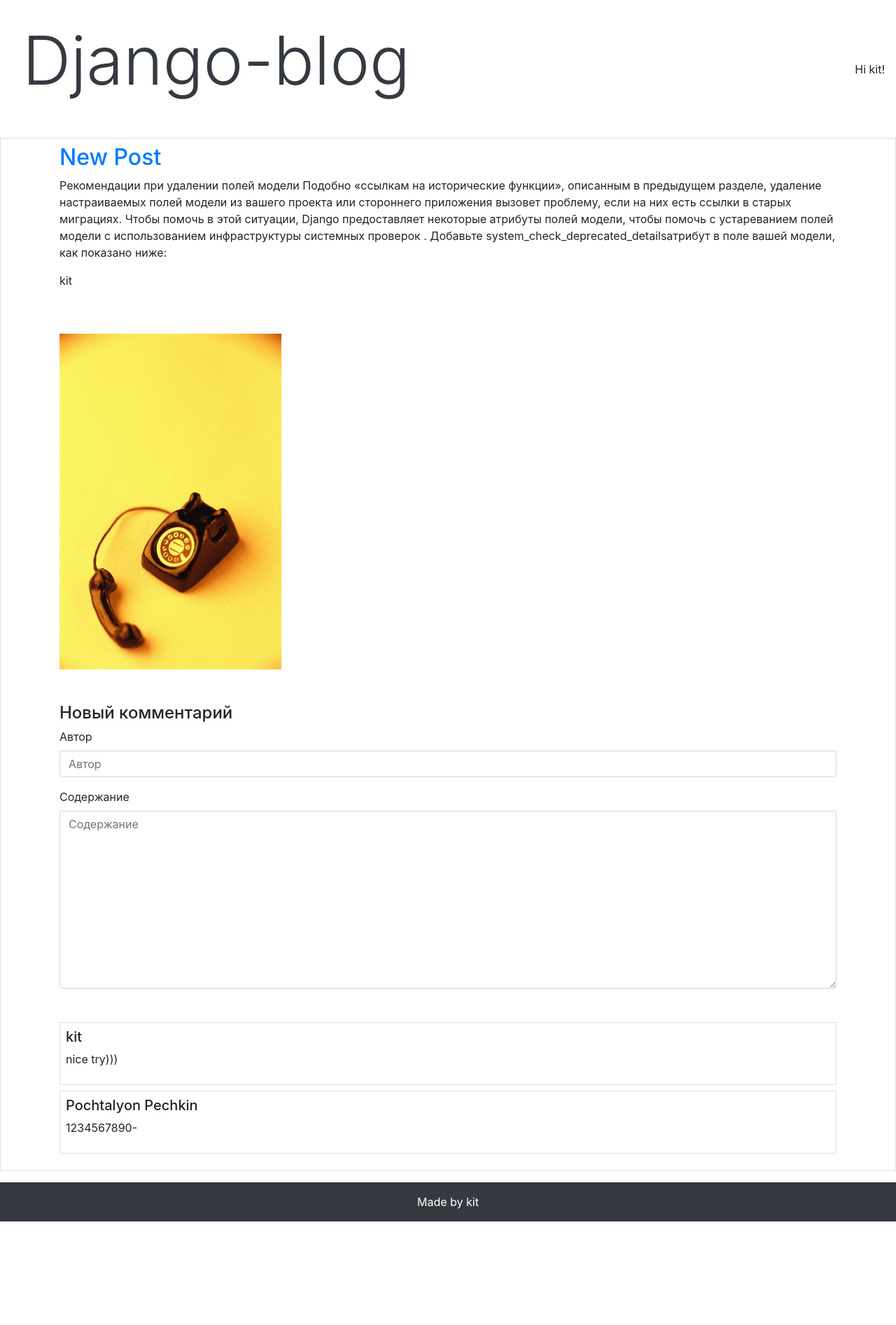
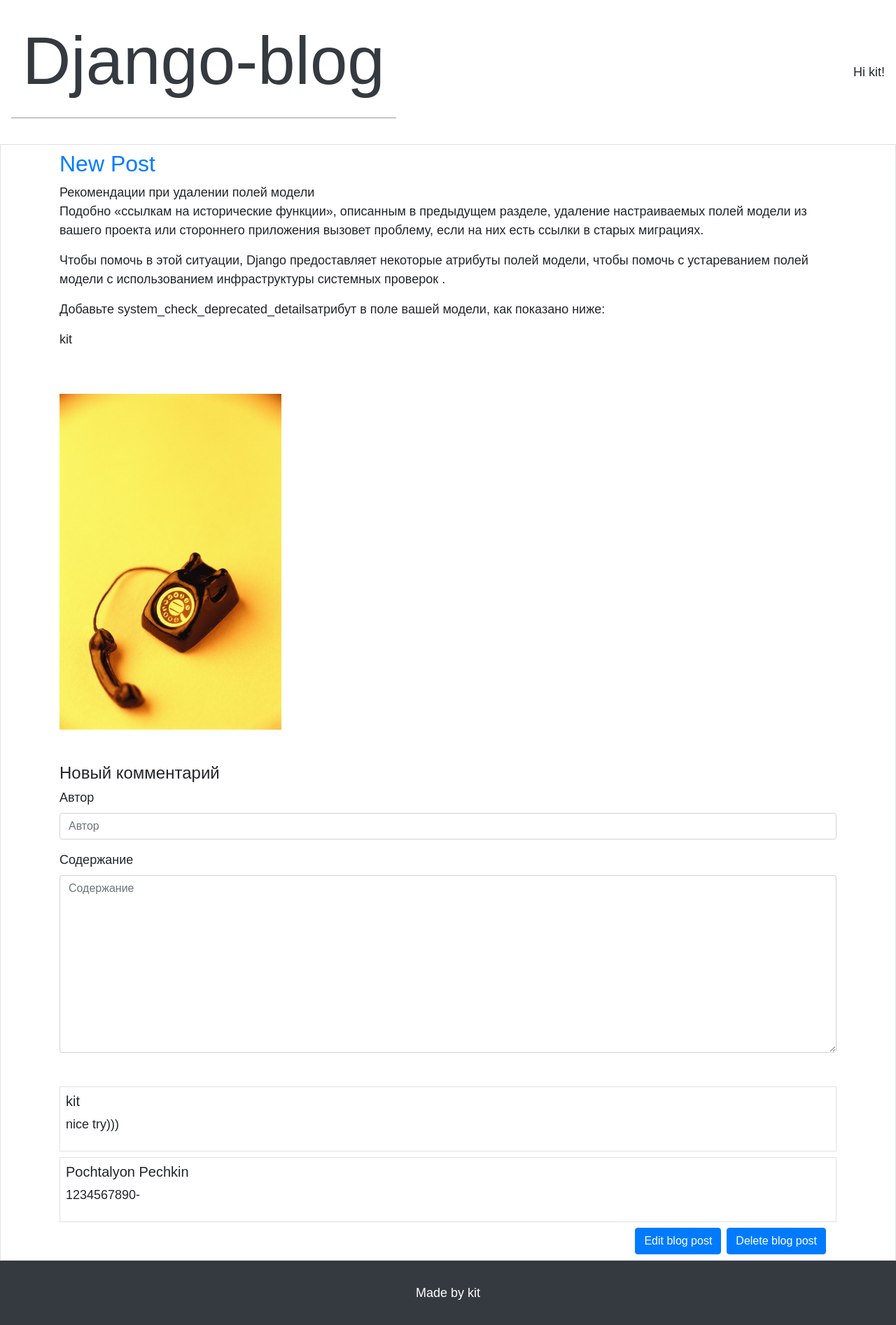
Before and after one commit to markcherepakhapython/django-blog, a Django app: page /post/1/ in a window 1280 px wide. Shown: the whole page at 70% size. Before the commit the page ends 1746 px from the top, so only its background shows below. Run offline with Django 3.2, Linux system fonts and the light colour scheme; a user stored in the database is signed in; data comes from the database, SQL or seed files in the repository; both versions use the stored data as it was after the commit; some libraries are stand-ins or nearby versions.

Commit message:
Upgrates

```diff
--- a/blog/views.py
+++ b/blog/views.py
@@ -1,5 +1,6 @@
 from django.views.generic import ListView, DetailView
 from django.views.generic.edit import CreateView, UpdateView, DeleteView
+from django.contrib.auth.mixins import LoginRequiredMixin
 from django.shortcuts import render, get_object_or_404
 from django.urls import reverse_lazy
 from .models import Post, AdditionalImage, Comment
@@ -28,16 +29,20 @@ class BlogCreateView(CreateView):
     template_name = 'post_new.html'
     fields = ['title', 'author', 'body']
 
-class BlogUpdateView(UpdateView):
+class BlogUpdateView(LoginRequiredMixin, UpdateView):
 
     model = Post
+    login_url = '/login/'
+    redirect_field_name = 'redirect_to'
     image = AdditionalImage
     template_name = 'post_edit.html'
     fields = ['title', 'body']
 
-class BlogDeleteView(DeleteView):
+class BlogDeleteView(LoginRequiredMixin, DeleteView):
 
     model = Post
+    login_url = '/login/'
+    redirect_field_name = 'redirect_to'
     image = AdditionalImage
     template_name = 'post_delete.html'
     success_url = reverse_lazy('home')
--- a/static/css/base.css
+++ b/static/css/base.css
@@ -50,3 +50,20 @@ header {
     text-align: right;
     margin-right: 2rem;
 }
+
+html {
+  position: relative;
+  min-height: 100%;
+}
+body {
+  margin-bottom: 60px;
+}
+
+.footer {
+  position: absolute;
+  bottom: 0;
+  width: 100%;
+  height: 60px;
+  line-height: 60px;
+  background-color: #f5f5f5;
+}
--- a/templates/base.html
+++ b/templates/base.html
@@ -6,7 +6,8 @@
         <title>Django Blog</title>
         <meta charset="utf-8">
         <meta name="viewport" content="width=device-width, initial-scale=1">
-        {% bootstrap_css %}
+				{% bootstrap_css %}
+				<link rel="stylesheet" type="text/css" href="{% static 'css/base.css' %}">
         <script src="https://cdnjs.cloudflare.com/ajax/libs/popper.js/1.12.9/umd/popper.min.js" integrity="sha384-ApNbgh9B+Y1QKtv3Rn7W3mgPxhU9K/ScQsAP7hUibX39j7fakFPskvXusvfa0b4Q" crossorigin="anonymous"></script>
         {% bootstrap_javascript jquery='slim' %}
     </head>
@@ -43,8 +44,10 @@
                 {% endblock content %}
             </div>
         </section>
-        <footer class="mt-3">
-            <div class="p-3 mb-2 text-center bg-dark text-white is-size-4">Made by kit</div>
-        </footer>
+				<footer class="footer">
+					<div>
+						<p class="p-3 mb-2 text-center bg-dark text-white is-size-4">Made by kit</p>
+					</div>
+				</footer>
     </body>
 </html>
--- a/templates/post_detail.html
+++ b/templates/post_detail.html
@@ -15,7 +15,7 @@
             <h2 class="is-size-5">
                 <a href="{% url 'post_detail' post.pk %}">{{ post.title }}</a>
             </h2>
-            <p class="content">{{ post.body }}</p>
+            <div>{{ post.body|linebreaks }}</div>
             <p class="author has-text-right is-italic"> {{ post.author }}</p>
         </div>
     </article>
@@ -51,11 +51,16 @@
 {% endif %}
 
 <nav class="level">
-    <div class="level-left"></div>
-    <div class="level-right">
-        <p class="level-item"><a class="button is-primary" href="{% url 'post_edit' post.pk %}">{% buttons submit='Edit blog post' %}{% endbuttons %}</a></p>
-        <p class="level-item"><a class="button is-info" href="{% url 'post_delete' post.pk %}">{% buttons submit='Delete blog post' %}{% endbuttons %}</a></p>
+    {% if user.is_authenticated and user == post.author %}
+    <div class="container">
+			<div class="d-grid gap-2 d-md-flex justify-content-md-end">
+				<a class="btn btn-primary me-md-2" href="{% url 'post_edit' post.pk %}" type="button">Edit blog post</a>
+				<a class="btn btn-primary ml-2" href="{% url 'post_delete' post.pk %}" type="button">Delete blog post</a>
+			</div>
     </div>
+		{% else %}
+		<a class="nav-link" href="{% url 'signup' %}">{% buttons submit='Login' %}{% endbuttons %}</a>
+		{% endif %}
 </nav>
 
 {% endblock content %}
```
Also changed, not shown: db.sqlite3.
